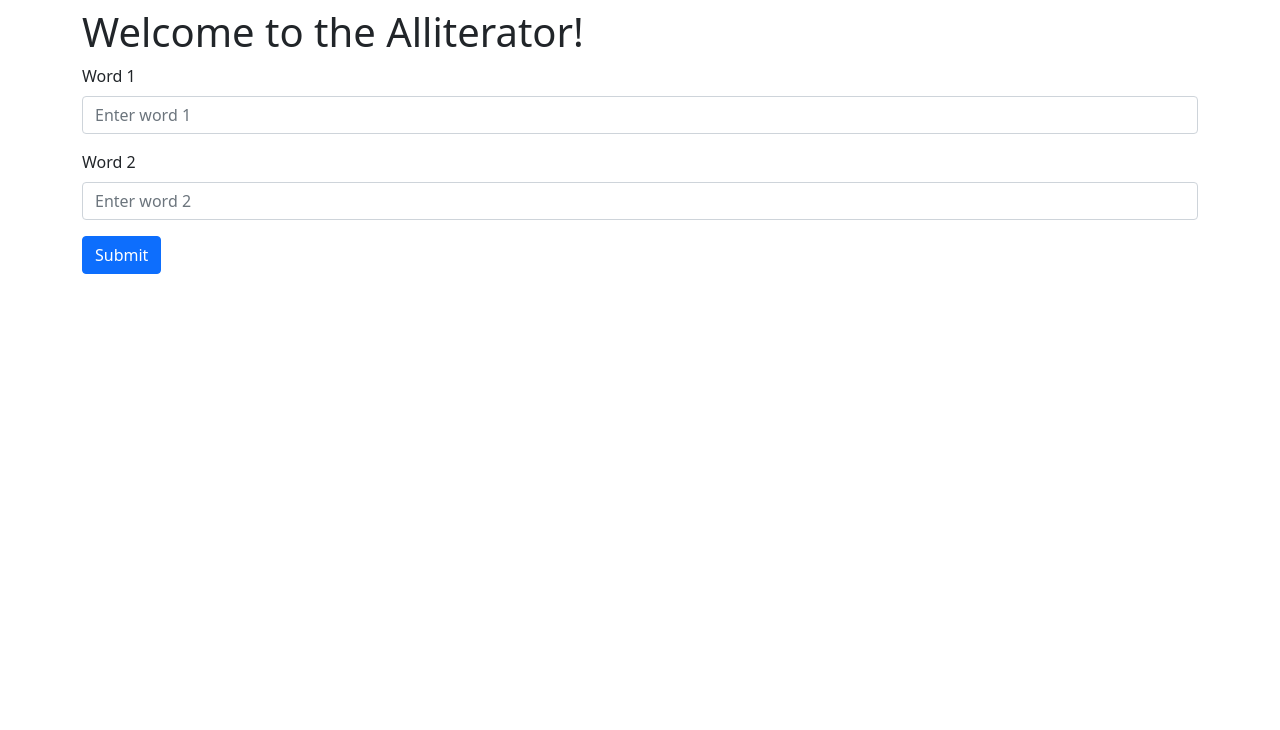
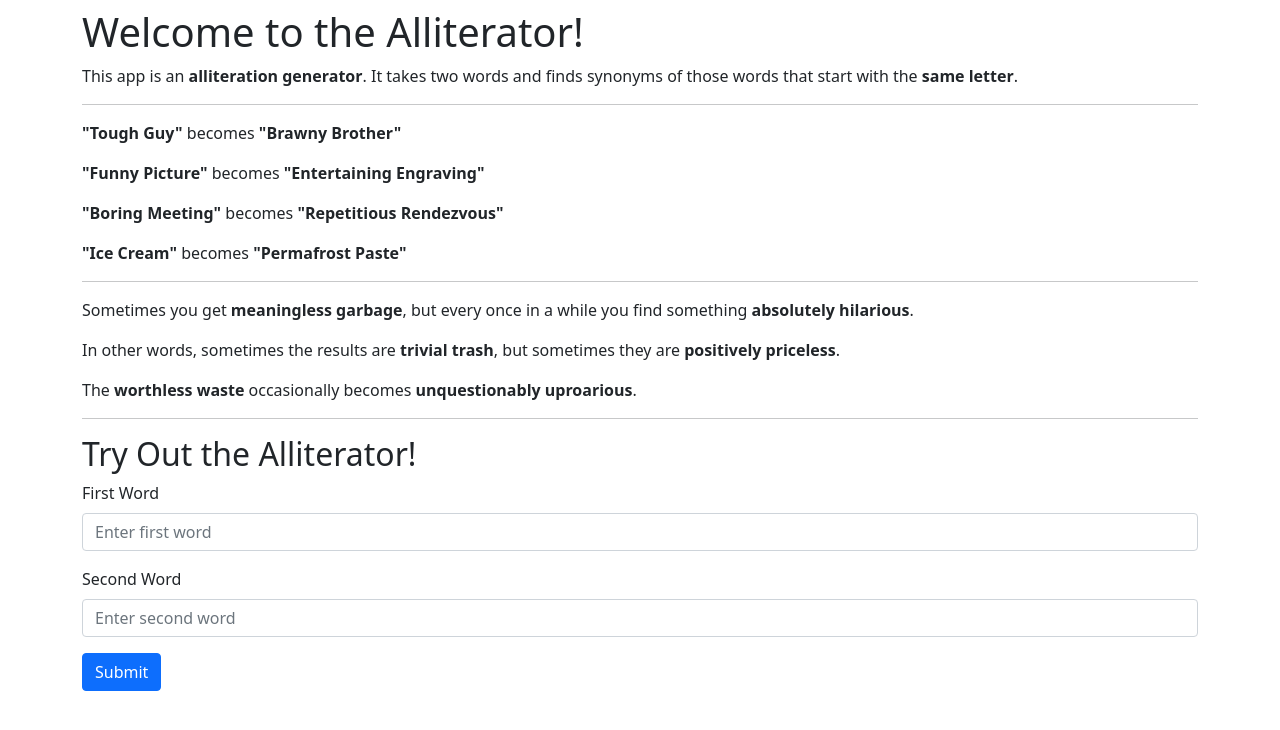
Before and after one commit to joshmoody24/alliterator, a Django app: page / in a window 1280 px wide. Shown: the part 56-786 px from the top of the page. Run offline with Django 4.2, Linux system fonts and the light colour scheme.

Commit message:
added more info to the homepage

```diff
--- a/mainapp/templates/index.html
+++ b/mainapp/templates/index.html
@@ -3,18 +3,51 @@
 <div class="row">
 	<div class="column">
 		<h1>Welcome to the Alliterator!</h1>
+		<p>
+			This app is an <strong>alliteration generator</strong>. It takes two words and finds synonyms of those words that start with the <strong>same letter</strong>.
+		</p>
+
+		<hr>
+
+		<p>
+			<strong>"Tough Guy"</strong> becomes <strong>"Brawny Brother"</strong>
+		</p>
+		<p>
+			<strong>"Funny Picture"</strong> becomes <strong>"Entertaining Engraving"</strong>
+		</p>
+		<p>
+			<strong>"Boring Meeting"</strong> becomes <strong>"Repetitious Rendezvous"</strong>
+		</p>
+		<p>
+			<strong>"Ice Cream"</strong> becomes <strong>"Permafrost Paste"</strong>
+		</p>
+
+		<hr>
+
+		<p>
+			Sometimes you get <strong>meaningless garbage</strong>, but every once in a while you find something <strong>absolutely hilarious</strong>.
+		</p>
+		<p>
+			In other words, sometimes the results are <strong>trivial trash</strong>, but sometimes they are <strong>positively priceless</strong>.
+		</p>
+		<p>The <strong>worthless waste</strong> occasionally becomes <strong>unquestionably uproarious</strong>.</p>
+
+		<hr>
+
+		<h2>Try Out the Alliterator!</h2>
 		<form method="post" action={% url 'submit' %}>
 			{% csrf_token %}
 			<div class="mb-3">
-				<label for="word1" class="form-label">Word 1</label>
-				<input class="form-control" name="word1" placeholder="Enter word 1" />
+				<label for="word1" class="form-label">First Word</label>
+				<input class="form-control" name="word1" placeholder="Enter first word" />
 			</div>
 			<div class="mb-3">
-				<label for="word2" class="form-label">Word 2</label>
-				<input type="text" class="form-control" name="word2" placeholder="Enter word 2" />
+				<label for="word2" class="form-label">Second Word</label>
+				<input type="text" class="form-control" name="word2" placeholder="Enter second word" />
 			</div>
 			<input type="submit" class="btn btn-primary" value="Submit" />
 		</form>
+
 	</div>
 </div>
 {% endblock content %}
```
